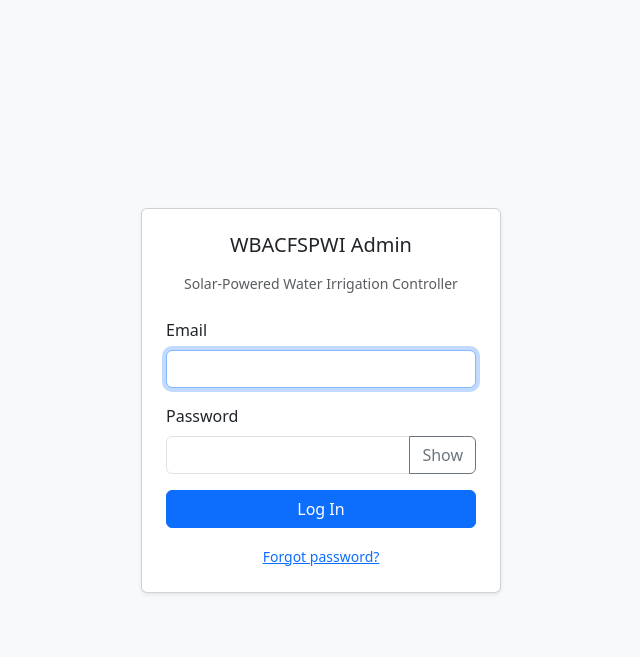
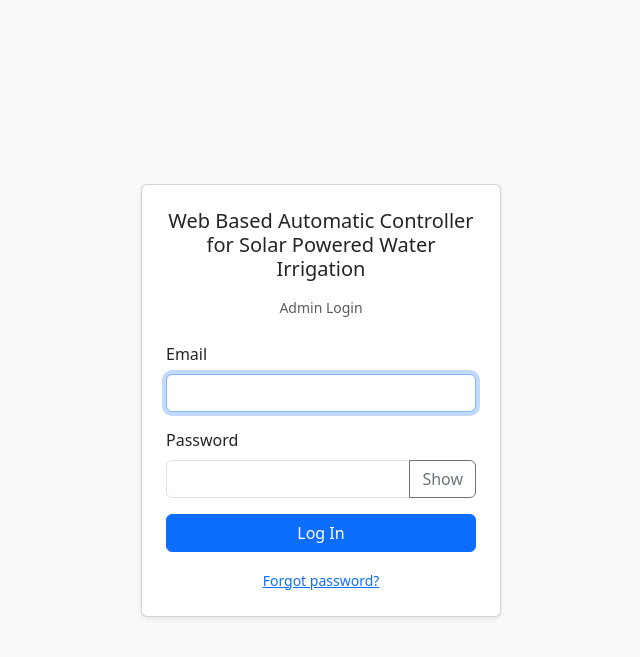
Before and after one commit to Glenn-IT/WBACFSPWI-Web-Based-Automatic-Controller-for-Solar-Powered-Water-Irrigation, a PHP site: page /login.php in a window 1280 px wide. Shown: the top 657 px of the page, without its empty margins (319-959 px from the left). Run offline with PHP 8.4, Linux system fonts and the light colour scheme.

Commit message:
fix: update login page title and disable inputs during lockout

```diff
--- a/public/login.php
+++ b/public/login.php
@@ -59,7 +59,7 @@ if ($_SERVER['REQUEST_METHOD'] === 'POST') {
 <html lang="en">
 <head>
     <meta charset="UTF-8">
-    <title>Login - WBACFSPWI Admin</title>
+    <title>Login - Web Based Automatic Controller for Solar Powered Water Irrigation</title>
     <link href="https://cdn.jsdelivr.net/npm/bootstrap@5.3.3/dist/css/bootstrap.min.css" rel="stylesheet">
     <link rel="stylesheet" href="<?= BASE_URL ?>/assets/css/app.css">
 </head>
@@ -67,8 +67,8 @@ if ($_SERVER['REQUEST_METHOD'] === 'POST') {
 <div class="d-flex align-items-center justify-content-center vh-100">
     <div class="card shadow-sm" style="width: 360px;">
         <div class="card-body p-4">
-            <h5 class="card-title mb-3 text-center">WBACFSPWI Admin</h5>
-            <p class="text-muted text-center small mb-4">Solar-Powered Water Irrigation Controller</p>
+            <h5 class="card-title mb-3 text-center">Web Based Automatic Controller for Solar Powered Water Irrigation</h5>
+            <p class="text-muted text-center small mb-4">Admin Login</p>
 
             <?php if ($error): ?>
                 <div class="alert alert-danger py-2"><?= htmlspecialchars($error) ?></div>
@@ -78,11 +78,13 @@ if ($_SERVER['REQUEST_METHOD'] === 'POST') {
                 <?= Csrf::field() ?>
                 <div class="mb-3">
                     <label class="form-label">Email</label>
-                    <input type="email" name="email" class="form-control" required autofocus>
+                    <input type="email" name="email" id="login-email" class="form-control" required autofocus
+                           <?= $lockRemaining > 0 ? 'disabled' : '' ?>>
                 </div>
                 <div class="mb-3">
                     <label class="form-label">Password</label>
-                    <input type="password" name="password" class="form-control" required>
+                    <input type="password" name="password" id="login-password" class="form-control" required
+                           <?= $lockRemaining > 0 ? 'disabled' : '' ?>>
                 </div>
                 <button type="submit" class="btn btn-primary w-100" id="login-btn"
                         <?= $lockRemaining > 0 ? 'disabled' : '' ?>>Log In</button>
@@ -98,11 +100,15 @@ if ($_SERVER['REQUEST_METHOD'] === 'POST') {
 <script>
 (function () {
     const btn = document.getElementById('login-btn');
+    const emailInput = document.getElementById('login-email');
+    const passwordInput = document.getElementById('login-password');
     let remaining = <?= (int) $lockRemaining ?>;
 
     function tick() {
         if (remaining <= 0) {
             btn.disabled = false;
+            emailInput.disabled = false;
+            passwordInput.disabled = false;
             btn.textContent = 'Log In';
             return;
         }
```
Also changed, not shown: docs/issues.md (added, +2 -0 lines).
